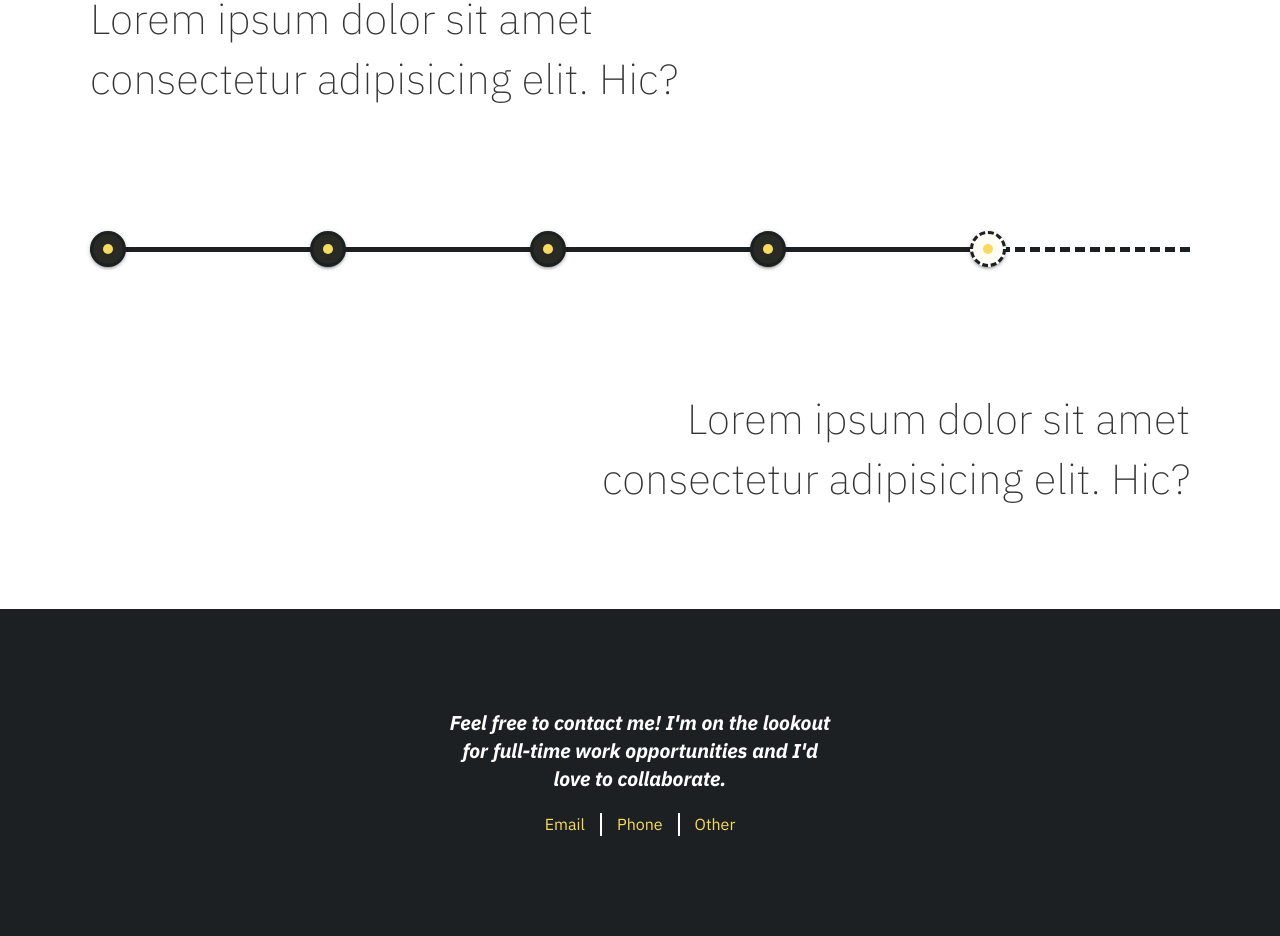
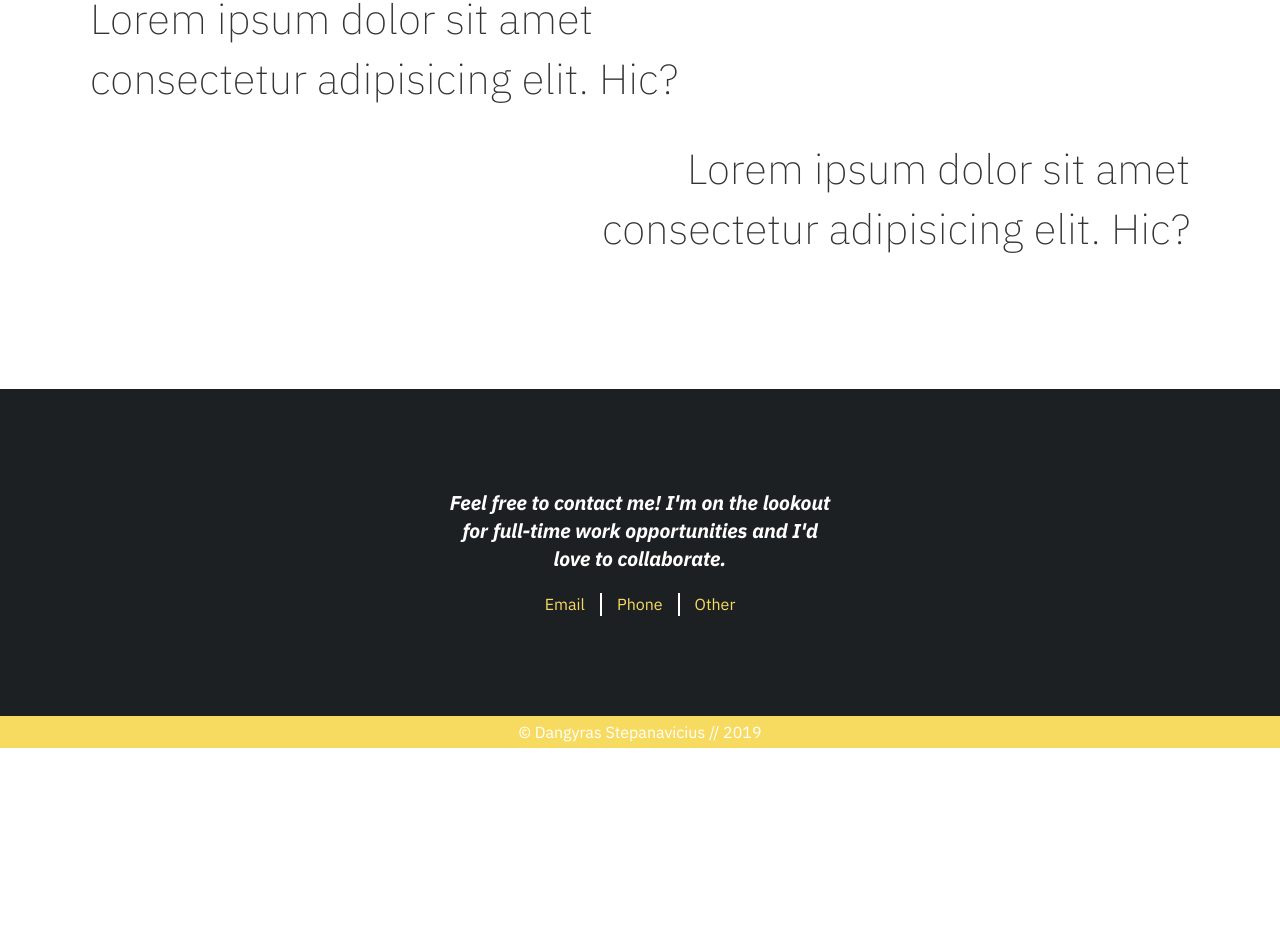
Before and after one commit to Dangyras/portfolio, a React (Create React App) app: page / in a window 1280 px wide. Shown: the part 2920-3856 px from the top of the page. After the commit the page ends 3668 px from the top, so only its background shows below. Built offline with nearby package versions, Linux system fonts and the light colour scheme.

Commit message:
Renamed history components to Experience components.

```diff
--- a/src/components/History.js
+++ b/src/components/Experience.js
@@ -1,5 +1,5 @@
 import React, { Component } from "react";
-import HistoryList from "./HistoryList";
+import HistoryList from "./ExperienceList";
 
 class History extends Component {
     render() {
--- a/src/components/HistoryList.js
+++ b/src/components/ExperienceList.js
@@ -4,7 +4,7 @@ import ExperienceItem from "./ExperienceItem";
 class HistoryList extends Component {
     render() {
         return (
-            <div className="history-list">
+            <div className="experience-list">
                 <ExperienceItem />
                 <ExperienceItem />
                 <ExperienceItem />
--- a/src/components/layout/Main.js
+++ b/src/components/layout/Main.js
@@ -1,5 +1,5 @@
 import React, { Component } from "react";
-import History from "../History";
+import Experience from "../Experience";
 import Hero from "../Hero";
 import Skills from "../Skills";
 import Projects from "../Projects";
@@ -14,7 +14,7 @@ class Main extends Component {
                 <Projects />
                 <About />
                 <Skills />
-                <History />
+                <Experience />
             </main>
         );
     }
```
